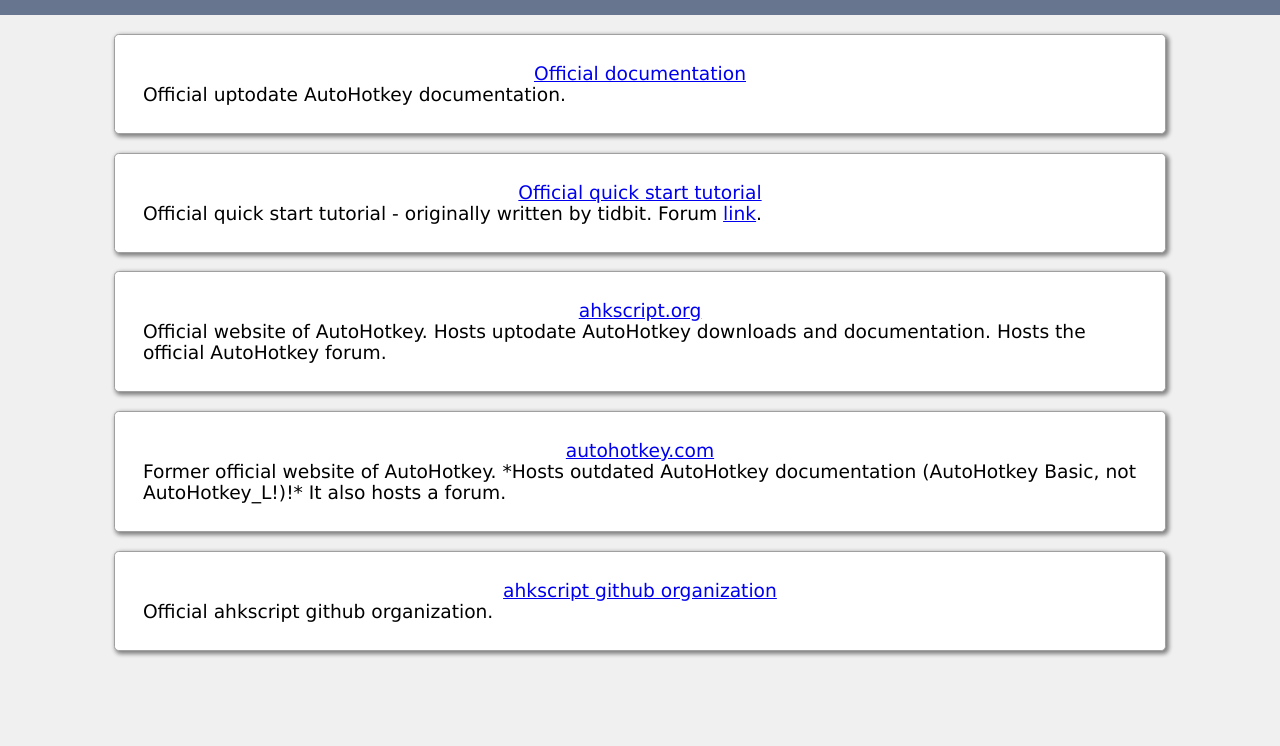
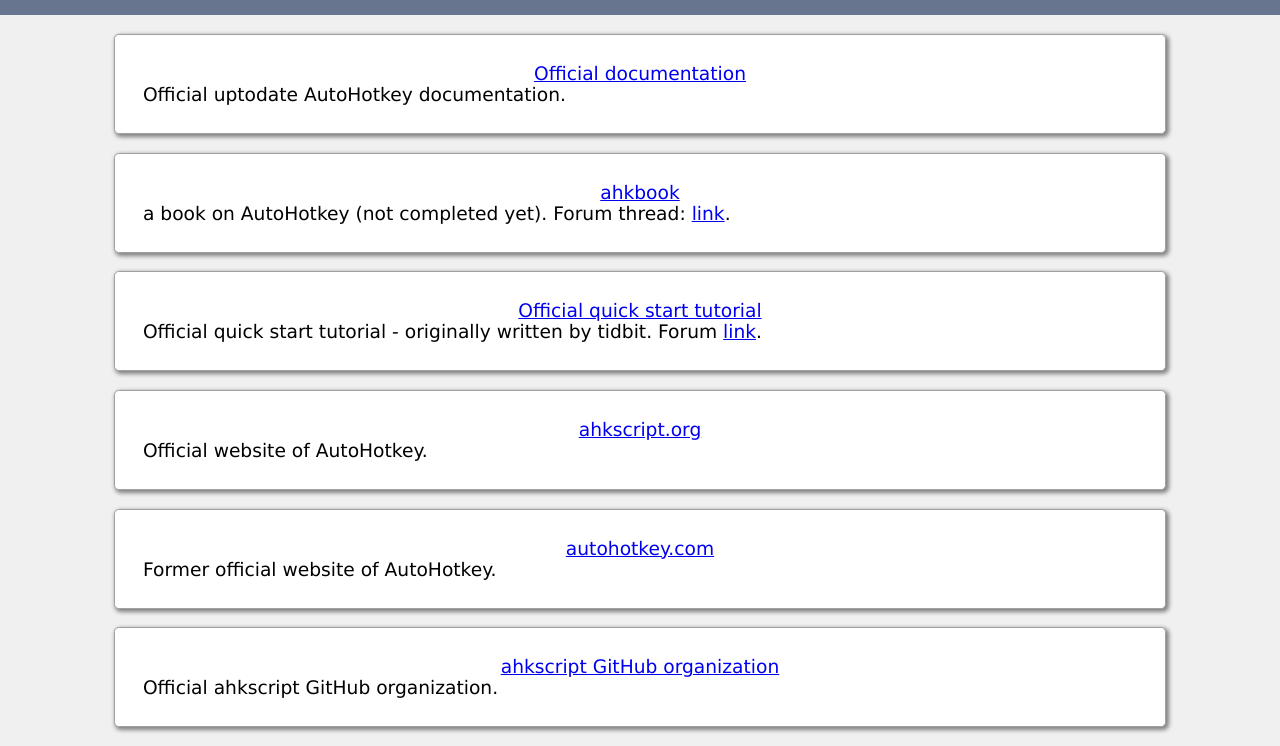
Before and after one commit to ahkscript/awesome-AutoHotkey, a plain HTML site: page Resources.html in a window 1280 px wide. Shown: the part 55-801 px from the top of the page. Drawn offline with Linux system fonts and the light colour scheme.

Commit message:
Update with the latest changes

```diff
--- a/Resources.html
+++ b/Resources.html
@@ -17,20 +17,24 @@
 						<span class="description">Official uptodate AutoHotkey documentation.</span>
 					</li>
 					<li>
+						<a class="url" href="http://ahkscript.github.io/ahkbook/projectinfo.html">ahkbook</a>
+						<span class="description">a book on AutoHotkey (not completed yet). Forum thread: <a href='http://www.autohotkey.com/board/topic/73014-ahkbook-a-free-online-book-for-autohotkey/'>link</a>.</span>
+					</li>
+					<li>
 						<a class="url" href="http://ahkscript.org/docs/Tutorial.htm">Official quick start tutorial</a>
 						<span class="description">Official quick start tutorial - originally written by tidbit. Forum <a href='http://ahkscript.org/boards/viewtopic.php?f=7&t=27'>link</a>.</span>
 					</li>
 					<li>
 						<a class="url" href="http://ahkscript.org/">ahkscript.org</a>
-						<span class="description">Official website of AutoHotkey. Hosts uptodate AutoHotkey downloads and documentation. Hosts the official AutoHotkey forum.</span>
+						<span class="description">Official website of AutoHotkey.</span>
 					</li>
 					<li>
 						<a class="url" href="http://www.autohotkey.com/">autohotkey.com</a>
-						<span class="description">Former official website of AutoHotkey. *Hosts outdated AutoHotkey documentation (AutoHotkey Basic, not AutoHotkey_L!)!* It also hosts a forum.</span>
+						<span class="description">Former official website of AutoHotkey.</span>
 					</li>
 					<li>
-						<a class="url" href="https://github.com/ahkscript">ahkscript github organization</a>
-						<span class="description">Official ahkscript github organization.</span>
+						<a class="url" href="https://github.com/ahkscript">ahkscript GitHub organization</a>
+						<span class="description">Official ahkscript GitHub organization.</span>
 					</li>
 				</ul>
 			</div>
```
Also changed, not shown: Scripts.html (+2 -2 lines), Tools.html (+2 -2 lines).
